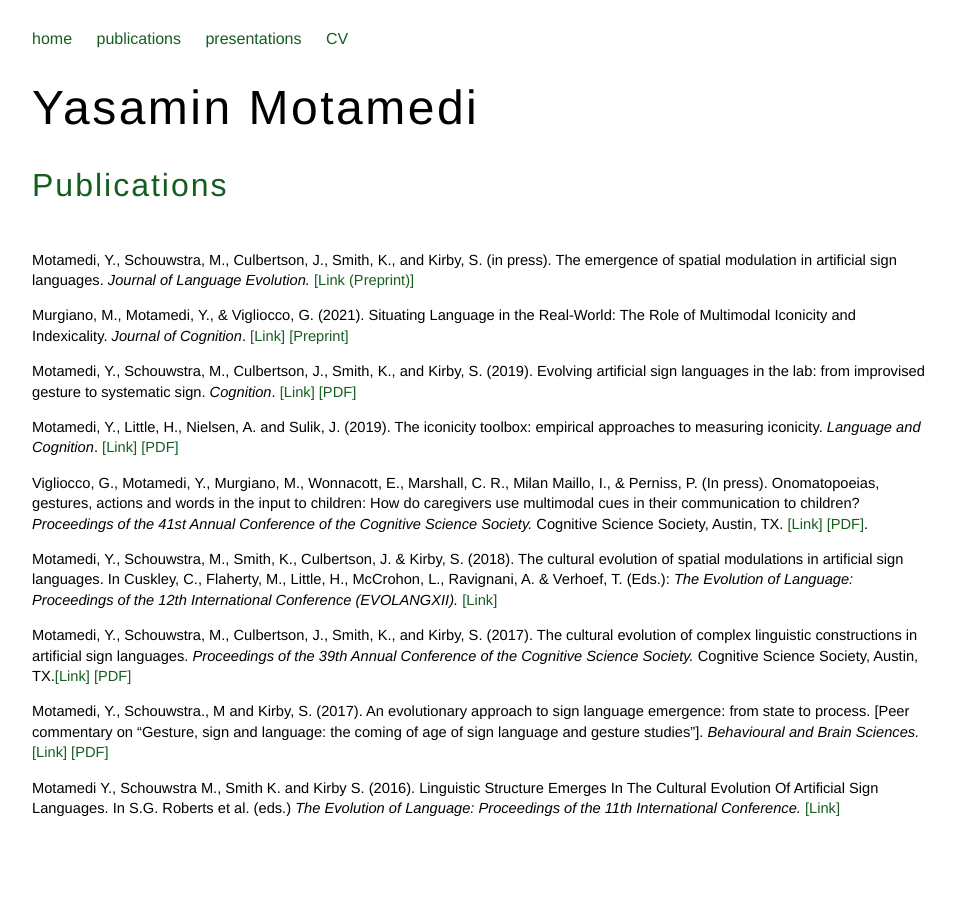
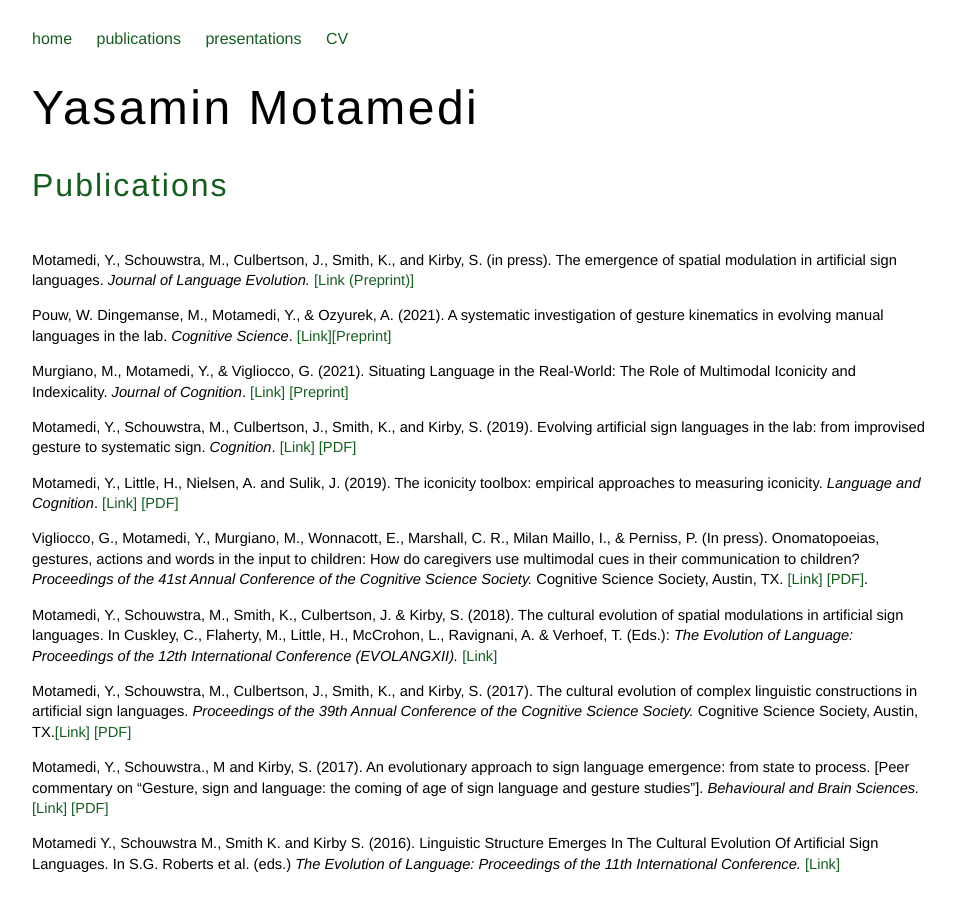
Before and after one commit to ymotamedi/ymotamedi.github.io, a Jekyll site: the page built from publications.html, in a window 1280 px wide. Shown: the whole page, without its empty margins (160-1115 px from the left). Built offline with Jekyll 4.4.1, drawn with Linux system fonts in a browser that asks for light colours.

Commit message:
add Wim Pouw paper

```diff
--- a/publications.html
+++ b/publications.html
@@ -8,7 +8,10 @@ title: Publications
   The emergence of spatial modulation in artificial sign languages. <i> Journal of Language Evolution. </i>
   <a href="https://psyarxiv.com/p6zy4/" target='blank'> [Link (Preprint)]</a></p>
 
-<p> Murgiano, M., Motamedi, Y., & Vigliocco, G. (2021). Situating Language in the Real-World: The Role of Multimodal Iconicity and Indexicality.
+<p>Pouw, W. Dingemanse, M., Motamedi, Y., & Ozyurek, A. (2021). A systematic investigation of gesture kinematics in evolving manual languages in the lab.
+  <i>Cognitive Science</i>. <a href = " https://doi.org/10.1111/cogs.13014" target = "blank">[Link]<a/><a href = "https://osf.io/heu24/" target="blank">[Preprint]</a>
+
+<p>Murgiano, M., Motamedi, Y., & Vigliocco, G. (2021). Situating Language in the Real-World: The Role of Multimodal Iconicity and Indexicality.
   <i>Journal of Cognition</i>. <a href = "https://doi.org/10.5334/joc.113" target="blank">[Link]</a>
   <a href = "https://psyarxiv.com/qzvxu/" target="blank">[Preprint]</a>
 </p>
```
